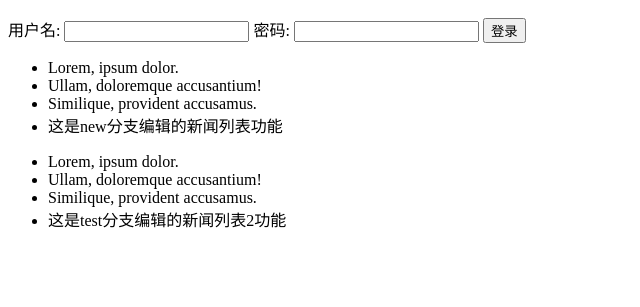
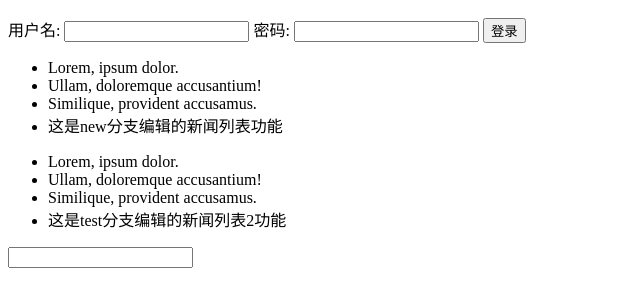
Before and after one commit to Be-Cynical/gitLesson30, a plain HTML site: page index.html in a window 1280 px wide. Shown: the part 127-434 px from the top of the page, without its empty margins (0-640 px from the left). Drawn offline with Linux system fonts and the light colour scheme.

Commit message:
搜索功能未完成

```diff
--- a/index.html
+++ b/index.html
@@ -33,5 +33,10 @@
         <li>Similique, provident accusamus.</li>
         <li>这是test分支编辑的新闻列表2功能</li>
     </ul>
+
+    <!-- 添加搜索框 -->
+    <div>
+        <input type="text">
+    </div>
 </body>
 </html>
```
